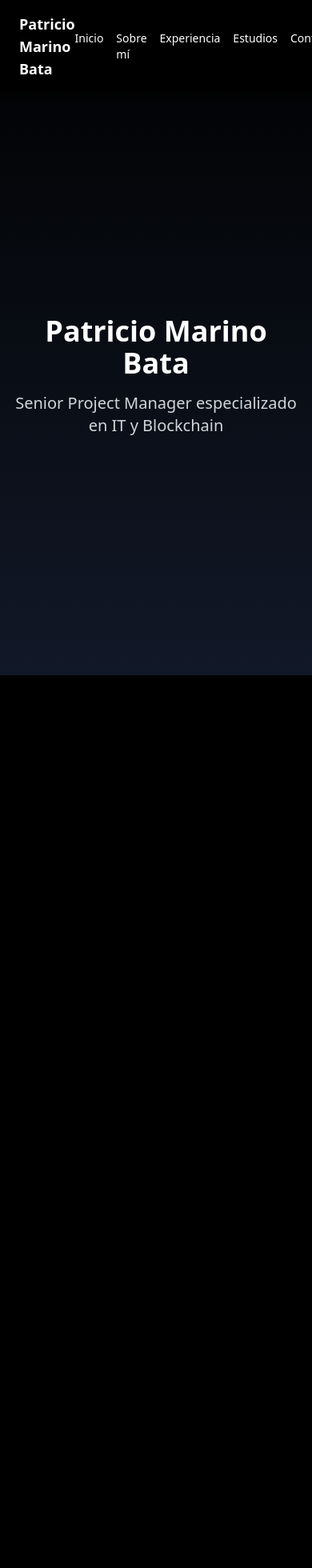
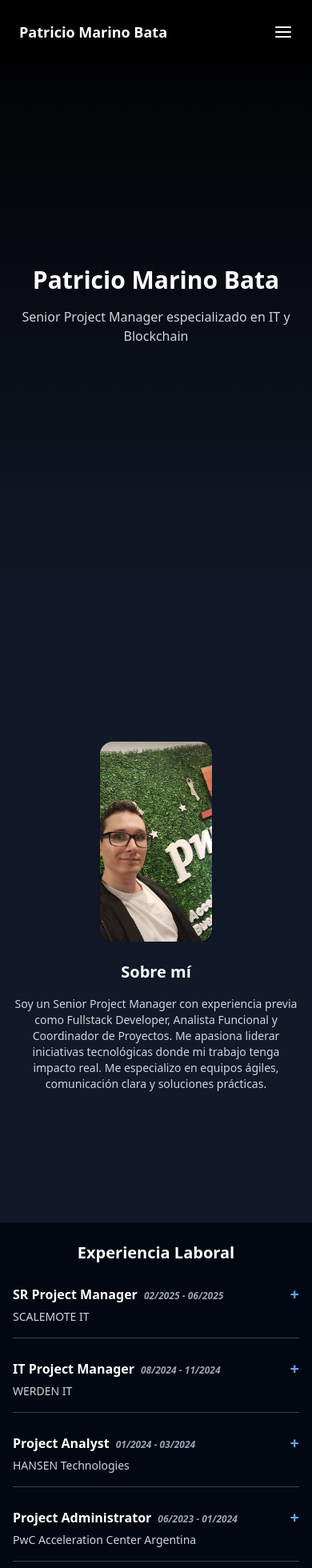
Before and after one commit to PatoMarinoBata/portfolio, a React (Vite) app: page / in a window 390 px wide. Shown: the top 1960 px of the page at 80% size. Before the commit the page ends 844 px from the top, so only its background shows below. Built offline with nearby package versions, Linux system fonts and the light colour scheme.

Commit message:
Navbar con burger en mobile + secciones height-5rem y ajustes mobile

```diff
--- a/src/Navbar.jsx
+++ b/src/Navbar.jsx
@@ -1,24 +1,107 @@
-import React from "react";
+import React, { useState } from "react";
 import { useLanguage } from "./LanguageContext";
+import { FiMenu, FiX } from "react-icons/fi";
 
 export default function Navbar() {
   const { texts, toggleLanguage, language } = useLanguage();
+  const [menuOpen, setMenuOpen] = useState(false);
 
   return (
-    <header className="fixed top-0 left-0 w-full z-50 bg-black shadow-md">
-      <nav className="flex justify-between items-center px-6 py-4 text-white text-sm md:text-base">
-        <div className="font-bold text-lg md:text-xl">Patricio Marino Bata</div>
-        <div className="flex space-x-4">
-          <a href="#home" className="hover:text-blue-400 transition">{texts.navbar.home}</a>
-          <a href="#about" className="hover:text-blue-400 transition">{texts.navbar.about}</a>
-          <a href="#experience" className="hover:text-blue-400 transition">{texts.navbar.experience}</a>
-          <a href="#studies" className="hover:text-blue-400 transition">{texts.navbar.studies}</a>
-          <a href="#contact" className="hover:text-blue-400 transition">{texts.navbar.contact}</a>
-          <button onClick={toggleLanguage} className="ml-2 bg-white text-black px-2 rounded hover:bg-gray-300 transition">
-            {language === "es" ? "EN" : "ES"}
+    <header className="fixed top-0 left-0 w-full z-50 bg-black shadow-md h-20">
+      <div className="flex justify-between items-center h-full px-6">
+        <div className="font-bold text-lg md:text-xl text-white">
+          Patricio Marino Bata
+        </div>
+
+        {/* Enlaces para desktop */}
+        <nav className="hidden md:flex space-x-6 text-white text-sm md:text-base">
+          <a href="#home" className="hover:text-blue-400 transition">
+            {texts.navbar.home}
+          </a>
+          <a href="#about" className="hover:text-blue-400 transition">
+            {texts.navbar.about}
+          </a>
+          <a href="#experience" className="hover:text-blue-400 transition">
+            {texts.navbar.experience}
+          </a>
+          <a href="#studies" className="hover:text-blue-400 transition">
+            {texts.navbar.studies}
+          </a>
+          <a href="#contact" className="hover:text-blue-400 transition">
+            {texts.navbar.contact}
+          </a>
+        </nav>
+
+        {/* Botón idioma en desktop */}
+        <button
+          onClick={toggleLanguage}
+          className="hidden md:block bg-white text-black px-3 py-1 rounded hover:bg-gray-300 transition text-sm"
+        >
+          {language === "es" ? "EN" : "ES"}
+        </button>
+
+        {/* Burger menu para mobile */}
+        <div className="md:hidden flex items-center">
+          <button
+            onClick={() => setMenuOpen((prev) => !prev)}
+            className="text-white text-2xl"
+          >
+            {menuOpen ? <FiX /> : <FiMenu />}
           </button>
         </div>
-      </nav>
+      </div>
+
+      {/* Menú desplegable en mobile */}
+      {menuOpen && (
+        <div className="md:hidden bg-black/95">
+          <nav className="flex flex-col items-center space-y-4 py-6">
+            <a
+              href="#home"
+              className="text-white text-lg hover:text-blue-400 transition"
+              onClick={() => setMenuOpen(false)}
+            >
+              {texts.navbar.home}
+            </a>
+            <a
+              href="#about"
+              className="text-white text-lg hover:text-blue-400 transition"
+              onClick={() => setMenuOpen(false)}
+            >
+              {texts.navbar.about}
+            </a>
+            <a
+              href="#experience"
+              className="text-white text-lg hover:text-blue-400 transition"
+              onClick={() => setMenuOpen(false)}
+            >
+              {texts.navbar.experience}
+            </a>
+            <a
+              href="#studies"
+              className="text-white text-lg hover:text-blue-400 transition"
+              onClick={() => setMenuOpen(false)}
+            >
+              {texts.navbar.studies}
+            </a>
+            <a
+              href="#contact"
+              className="text-white text-lg hover:text-blue-400 transition"
+              onClick={() => setMenuOpen(false)}
+            >
+              {texts.navbar.contact}
+            </a>
+            <button
+              onClick={() => {
+                toggleLanguage();
+                setMenuOpen(false);
+              }}
+              className="mt-4 bg-white text-black px-4 py-2 rounded hover:bg-gray-300 transition"
+            >
+              {language === "es" ? "EN" : "ES"}
+            </button>
+          </nav>
+        </div>
+      )}
     </header>
-  );
+);
 }
--- a/src/portfolio.jsx
+++ b/src/portfolio.jsx
@@ -5,6 +5,7 @@ import { useLanguage } from "./LanguageContext";
 
 export default function Portfolio() {
   const { texts } = useLanguage();
+
   const images = [
     "/images/about/foto1.jpeg",
     "/images/about/foto2.jpeg",
@@ -20,6 +21,7 @@ export default function Portfolio() {
     return () => clearInterval(interval);
   }, [images.length]);
 
+  // Validación mínima
   if (
     !texts?.home?.title ||
     !texts?.about?.title ||
@@ -36,25 +38,32 @@ export default function Portfolio() {
     setOpenIndex((prev) => (prev === index ? null : index));
   };
 
+  // Altura de sección = 100vh - 5rem (80px del header)
+  const sectionHeightClass = "h-[calc(100vh-5rem)]";
+
   return (
-    <div className="snap-y snap-mandatory h-screen overflow-y-scroll bg-black text-white scroll-smooth">
+    <div className="snap-y snap-mandatory overflow-y-scroll bg-black text-white scroll-smooth">
       <Navbar />
 
       {/* Home */}
       <section
         id="home"
-        className="snap-start h-screen pt-24 px-4 scroll-mt-20 flex flex-col justify-center items-center bg-gradient-to-b from-black to-gray-900 text-center"
+        className={`${sectionHeightClass} snap-start flex flex-col justify-center items-center bg-gradient-to-b from-black to-gray-900 scroll-mt-20 px-4`}
       >
-        <h1 className="text-4xl md:text-6xl font-bold">{texts.home.title}</h1>
-        <p className="mt-4 text-xl text-gray-300 max-w-xl">{texts.home.subtitle}</p>
+        <h1 className="text-3xl md:text-5xl lg:text-6xl font-bold text-center">
+          {texts.home.title}
+        </h1>
+        <p className="mt-4 text-base md:text-lg lg:text-xl text-gray-300 max-w-xl text-center">
+          {texts.home.subtitle}
+        </p>
       </section>
 
       {/* Sobre mí */}
       <section
         id="about"
-        className="snap-start h-screen pt-24 px-6 md:px-10 scroll-mt-20 flex flex-col md:flex-row items-center justify-center bg-gray-900 gap-10"
+        className={`${sectionHeightClass} snap-start flex flex-col md:flex-row items-center justify-center bg-gray-900 scroll-mt-20 px-4 md:px-10`}
       >
-        <div className="w-full md:w-1/2 flex justify-center items-center overflow-hidden relative h-[300px] md:h-[400px]">
+        <div className="w-full md:w-1/2 flex justify-center items-center overflow-hidden relative h-[250px] md:h-[350px] lg:h-[400px]">
           <AnimatePresence mode="wait">
             <motion.img
               key={current}
@@ -69,40 +78,48 @@ export default function Portfolio() {
           </AnimatePresence>
         </div>
 
-        <div className="w-full md:w-1/2 mt-10 md:mt-0 md:pl-10 text-center md:text-left">
-          <h2 className="text-3xl font-semibold mb-4">{texts.about.title}</h2>
-          <p className="text-gray-300">{texts.about.description}</p>
+        <div className="w-full md:w-1/2 mt-6 md:mt-0 md:pl-10 text-center md:text-left">
+          <h2 className="text-xl md:text-3xl font-semibold mb-4">
+            {texts.about.title}
+          </h2>
+          <p className="text-sm md:text-base lg:text-lg text-gray-300">
+            {texts.about.description}
+          </p>
         </div>
       </section>
 
       {/* Experiencia */}
       <section
         id="experience"
-        className="snap-start min-h-screen pt-24 px-6 md:px-10 scroll-mt-20 bg-gray-950"
+        className={`${sectionHeightClass} snap-start bg-gray-950 scroll-mt-20 px-4 md:px-10 py-6`}
       >
-        <h2 className="text-3xl font-semibold mb-10 text-center">{texts.experience.title}</h2>
-        <div className="space-y-6 max-w-3xl mx-auto">
+        <h2 className="text-xl md:text-3xl font-semibold mb-6 text-center">
+          {texts.experience.title}
+        </h2>
+        <div className="max-w-3xl mx-auto space-y-6">
           {texts.experience.jobs.map((job, idx) => (
             <div key={idx} className="border-b border-gray-700 pb-4">
               <div className="flex justify-between items-center">
-                <div className="text-lg font-semibold">
+                <div className="text-base md:text-lg font-semibold">
                   <span>{job.role}</span>
                   {job.dates && (
-                    <span className="ml-2 text-sm text-gray-400 italic">
+                    <span className="ml-2 text-xs md:text-sm text-gray-400 italic">
                       {job.dates}
                     </span>
                   )}
                 </div>
                 <button
                   onClick={() => toggleDescription(idx)}
-                  className="text-2xl font-bold text-blue-400 hover:text-blue-300 transition"
+                  className="text-xl md:text-2xl font-bold text-blue-400 hover:text-blue-300 transition"
                 >
                   {openIndex === idx ? "−" : "+"}
                 </button>
               </div>
-              <p className="mt-1 text-lg text-gray-300">{job.company}</p>
+              <p className="mt-1 text-sm md:text-base text-gray-300">
+                {job.company}
+              </p>
               {openIndex === idx && (
-                <p className="mt-2 text-gray-300 whitespace-pre-line">
+                <p className="mt-2 text-sm md:text-base text-gray-300 whitespace-pre-line">
                   {job.description}
                 </p>
               )}
@@ -114,10 +131,12 @@ export default function Portfolio() {
       {/* Estudios y Certificaciones */}
       <section
         id="studies"
-        className="snap-start h-screen pt-24 px-6 md:px-10 scroll-mt-20 bg-gray-900"
+        className={`${sectionHeightClass} snap-start bg-gray-900 scroll-mt-20 px-4 md:px-10 py-6 overflow-y-auto`}
       >
-        <h2 className="text-3xl font-semibold mb-4">{texts.studies.title}</h2>
-        <ul className="list-disc list-inside text-gray-300 space-y-2 max-w-2xl">
+        <h2 className="text-xl md:text-3xl font-semibold mb-4">
+          {texts.studies.title}
+        </h2>
+        <ul className="list-disc list-inside text-sm md:text-base lg:text-lg text-gray-300 space-y-2 max-w-2xl">
           {texts.studies.items.map((item, idx) => (
             <li key={idx}>{item}</li>
           ))}
@@ -127,10 +146,12 @@ export default function Portfolio() {
       {/* Contacto */}
       <section
         id="contact"
-        className="snap-start h-screen pt-24 px-6 md:px-10 scroll-mt-20 bg-gray-950 flex flex-col justify-center items-center text-center"
+        className={`${sectionHeightClass} snap-start flex flex-col justify-center items-center bg-gray-950 scroll-mt-20 px-4 md:px-10 text-center`}
       >
-        <h2 className="text-3xl font-semibold mb-4">{texts.contact.title}</h2>
-        <p className="mb-4 max-w-md">
+        <h2 className="text-xl md:text-3xl font-semibold mb-4">
+          {texts.contact.title}
+        </h2>
+        <p className="mb-4 text-sm md:text-base lg:text-lg max-w-md">
           {texts.contact.text}{" "}
           <a
             href="https://www.linkedin.com/in/patricio-marino/"
@@ -144,7 +165,7 @@ export default function Portfolio() {
         <a
           href="/CV%20Junio%202025,%20Patricio%20Marino%20Bata.pdf"
           download
-          className="bg-white text-black px-4 py-2 rounded hover:bg-gray-300 transition"
+          className="bg-white text-black px-4 py-2 rounded hover:bg-gray-300 transition text-sm md:text-base"
         >
           {texts.contact.cv}
         </a>
```
